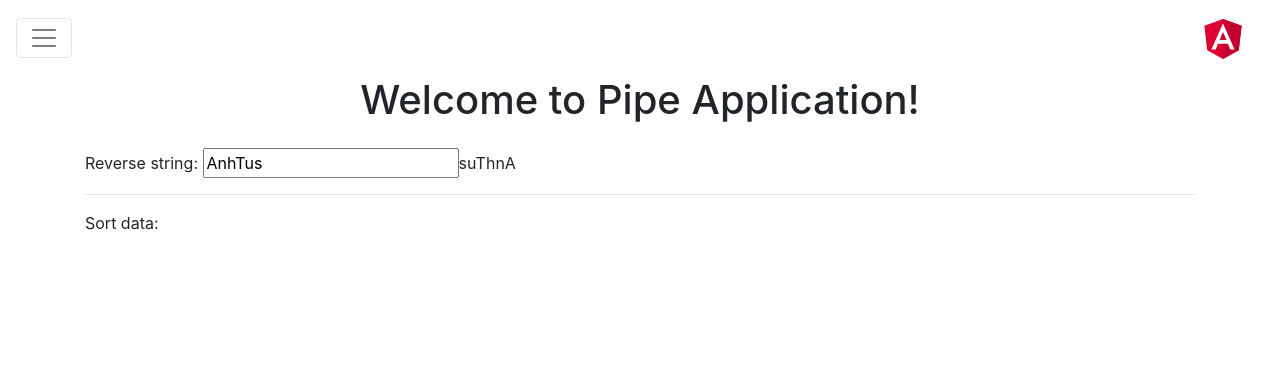
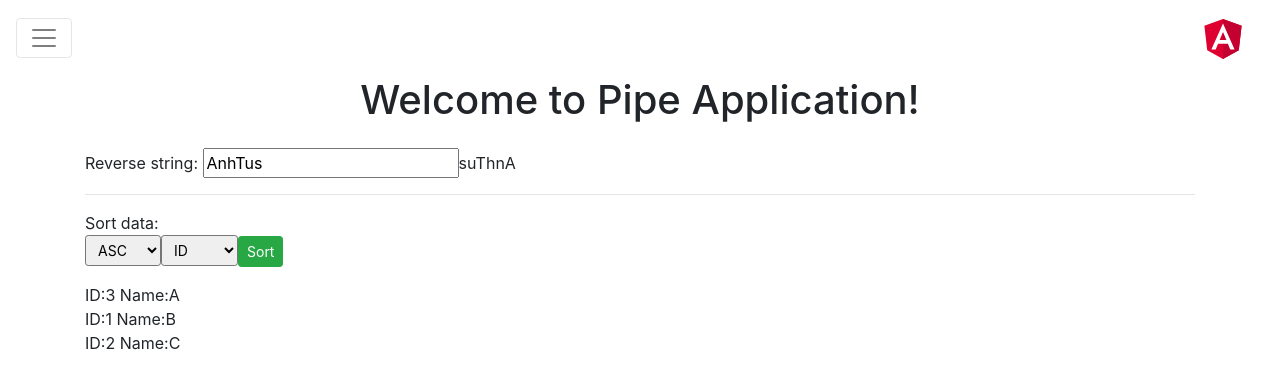
Before and after one commit to vuanhtu1993/Angular4, an Angular app: page / in a window 1280 px wide. Shown: the top 388 px of the page. Built offline with nearby package versions, Linux system fonts and the light colour scheme.

Commit message:
1. Do completely orderBy object in array feature

```diff
--- a/src/app/app.component.html
+++ b/src/app/app.component.html
@@ -9,6 +9,25 @@
   <div class="content mt-4">
     Reverse string: <input type="text" [(ngModel)]="string"><span>{{string | reverse}}</span>
     <hr>
-    Sort data: <span>{{data | sort}}</span>
+    Sort data:
+    <form [formGroup]='sortForm'>
+      <div class="form-group">
+        <select  name="type" id="type" class="form-control-sm" formControlName="type" ngModel="asc">
+          <option value="asc">ASC</option>
+          <option value="desc">DESC</option>
+        </select>
+        <select name="kind" id="kind" class="form-control-sm" formControlName="kind" ngModel="id">
+          <option value="id">ID</option>
+          <option value="name">Name</option>
+        </select>
+        <button class="btn btn-success btn-sm" type="submit" (click)="onClickSort()">Sort</button>
+      </div>
+    </form>
+
+    <div *ngFor="let person of arrayPerson | sort: type : kind">
+      ID:{{person.id}}
+      Name:{{person.name}}
+    </div>
+
   </div>
 </div>
--- a/src/app/app.component.ts
+++ b/src/app/app.component.ts
@@ -1,4 +1,5 @@
 import {Component} from '@angular/core';
+import {FormBuilder, FormGroup, FormControl, ReactiveFormsModule} from '@angular/forms';
 
 @Component({
   selector: 'app-root',
@@ -8,10 +9,24 @@ import {Component} from '@angular/core';
 export class AppComponent {
   title = 'Pipe Application';
   string = 'AnhTus';
-  data = [
+  type = '';
+  kind = '';
+  sortForm: FormGroup;
+  constructor(private formBuilder: FormBuilder) {
+    this.createSortForm();
+  }
+  arrayPerson = [
     {id: 3, name: 'A'},
-
     {id: 1, name: 'B'},
-
     {id: 2, name: 'C'}];
+  createSortForm() {
+    this.sortForm = this.formBuilder.group({
+      type: '',
+      kind: '',
+    });
+  }
+  onClickSort() {
+    this.type = this.sortForm.get('type').value;
+    this.kind = this.sortForm.get('kind').value;
+  }
 }
--- a/src/app/app.module.ts
+++ b/src/app/app.module.ts
@@ -6,7 +6,7 @@ import { AppComponent } from './app.component';
 import { HeaderComponent } from './component/header/header.component';
 import { ReversePipe } from './reverse.pipe';
 import { SortPipe } from './sort.pipe';
-import {FormsModule} from '@angular/forms';
+import {FormsModule, ReactiveFormsModule} from '@angular/forms';
 
 
 @NgModule({
@@ -18,7 +18,8 @@ import {FormsModule} from '@angular/forms';
   ],
   imports: [
     BrowserModule,
-    FormsModule
+    FormsModule,
+    ReactiveFormsModule
   ],
   providers: [],
   bootstrap: [AppComponent]
--- a/src/app/sort.pipe.ts
+++ b/src/app/sort.pipe.ts
@@ -1,12 +1,51 @@
-import { Pipe, PipeTransform } from '@angular/core';
+import {Pipe, PipeTransform} from '@angular/core';
 
 @Pipe({
   name: 'sort'
 })
 export class SortPipe implements PipeTransform {
 
-  transform(value: any, args?: any): any {
-    console.log(value);
+  transform(value: any, type: string, kind: any): any {
+    if (kind === 'id') {
+      if (type === 'asc') {
+        value.sort((a, b) => {
+          return a.id - b.id;
+        });
+      } else if (type === 'desc') {
+        value.sort((a, b) => {
+          return b.id - a.id;
+        });
+      }
+    } else if (kind === 'name') {
+      if (type === 'asc') {
+        value.sort(function (a, b) {
+          const nameA = a.name.toUpperCase(); // ignore upper and lowercase
+          const nameB = b.name.toUpperCase(); // ignore upper and lowercase
+          if (nameA < nameB) {
+            return -1;
+          }
+          if (nameA > nameB) {
+            return 1;
+          }
+          // names must be equal
+          return 0;
+        });
+      } else if (type === 'desc') {
+        value.sort(function (a, b) {
+          const nameA = a.name.toUpperCase(); // ignore upper and lowercase
+          const nameB = b.name.toUpperCase(); // ignore upper and lowercase
+          if (nameA < nameB) {
+            return 1;
+          }
+          if (nameA > nameB) {
+            return -1;
+          }
+          // names must be equal
+          return 0;
+        });
+      }
+    }
+    return value;
   }
 
 }
```
